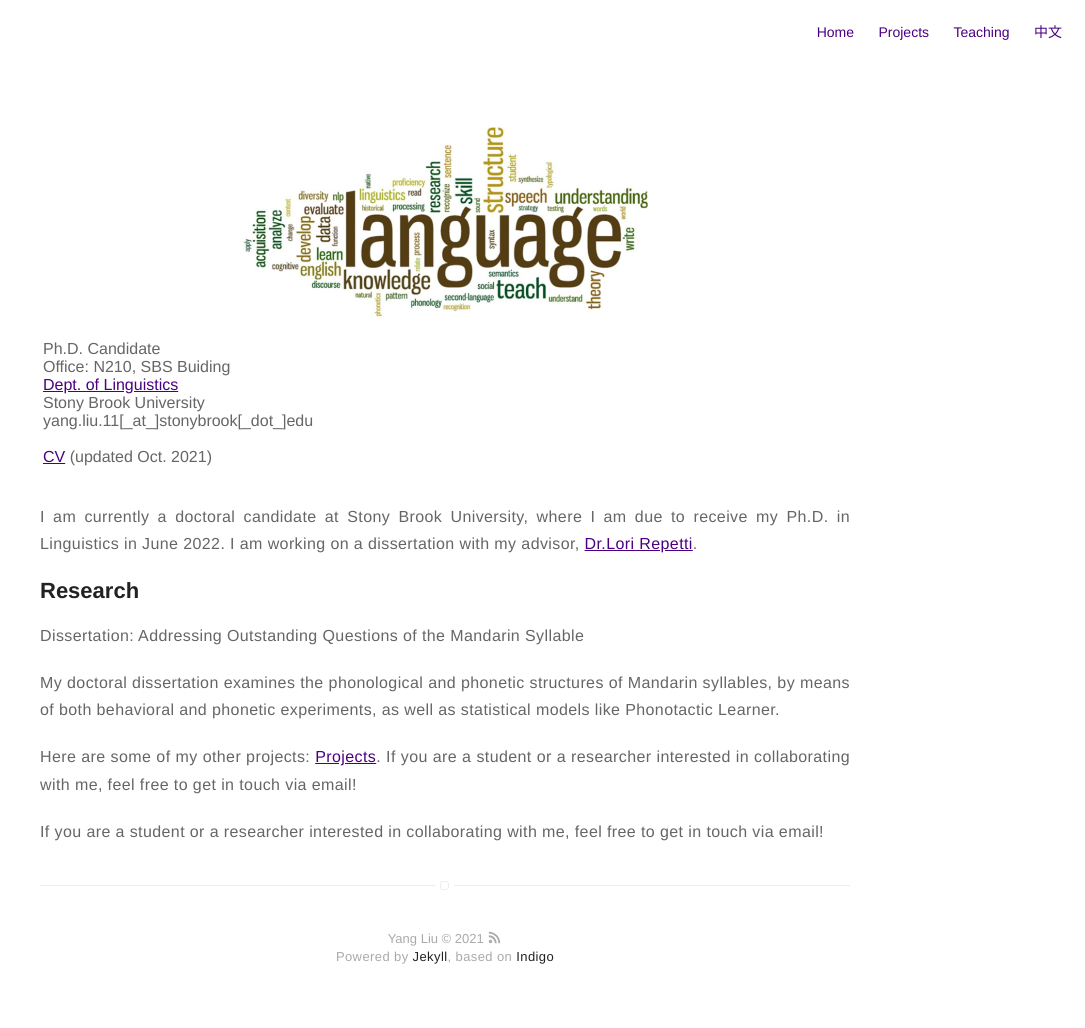
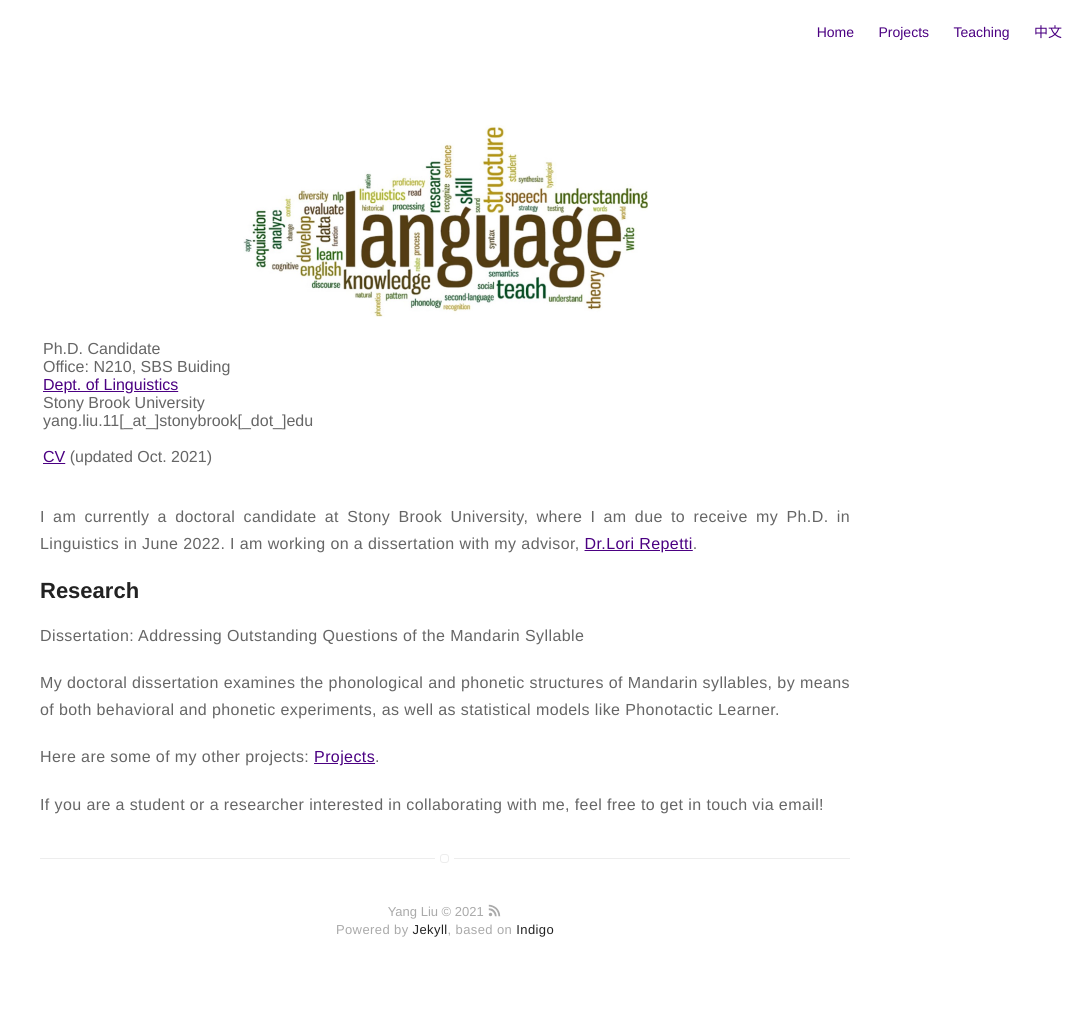
Before and after one commit to coglo/coglo.github.io, a Jekyll site: the page built from about.md, in a window 1280 px wide. Shown: the whole page, without its empty margins (195-1280 px from the left). Built offline with Jekyll 4.4.1, drawn with Linux system fonts in a browser that asks for light colours; after the commit the page ends 1001 px from its top, so only the background shows below that.

Commit message:
Update about.md

```diff
--- a/about.md
+++ b/about.md
@@ -42,7 +42,6 @@ My doctoral dissertation examines the phonological and phonetic structures of Ma
 
 <p  style="text-align:justify">
 Here are some of my other projects: <A HREF="../projects">Projects</A>.
-If you are a student or a researcher interested in collaborating with me, feel free to get in touch via email!
 </p>
 <p  style="text-align:justify">
 If you are a student or a researcher interested in collaborating with me, feel free to get in touch via email!
```
